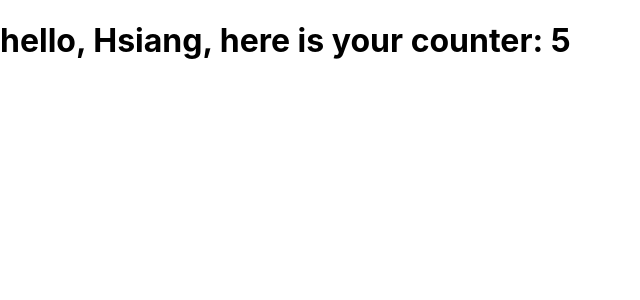
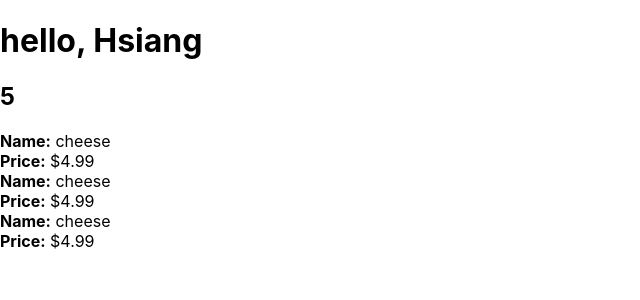
Before and after one commit to chienhsiang-hung/my-app, a React (Create React App) app: page / in a window 1280 px wide. Shown: the top 300 px of the page, without its empty margins (0-640 px from the left). Built offline with nearby package versions, Linux system fonts and the light colour scheme.

Commit message:
Update index.js

```diff
--- a/src/index.js
+++ b/src/index.js
@@ -5,7 +5,28 @@ import App from './App';
 import reportWebVitals from './reportWebVitals';
 
 function Hello(props) {
-  return <h1>hello, {props.name}, here is your counter: {props.counter}</h1>;
+  return <h1>hello, {props.name}</h1>;
+}
+function MainContent(props) {
+  return <div>
+    <Hello name="Hsiang" />
+    <h2>{props.counter}</h2>
+  </div>;
+}
+
+function Item(props) {
+  return <div className='item'>
+    <b>Name:</b> {props.name} <br />
+    <b>Price:</b> ${props.price}
+  </div>;
+}
+function MyApp(props) {
+  return <div>
+    <MainContent counter={props.counter} />
+    <Item name='cheese' price='4.99' />
+    <Item name='cheese' price='4.99' />
+    <Item name='cheese' price='4.99' />
+  </div>;
 }
 
 const root = ReactDOM.createRoot(document.getElementById('root'));
@@ -16,7 +37,7 @@ function show() {
   // In practice, most React apps call ReactDOM.render() once.
   // We will learn how to update elements without calling the render method in the next lessons.
   root.render(
-    <Hello name="Hsiang" counter={counter}/>,
+    <MyApp counter={counter}/>,
     document.getElementById('root')
   )
 }
```
